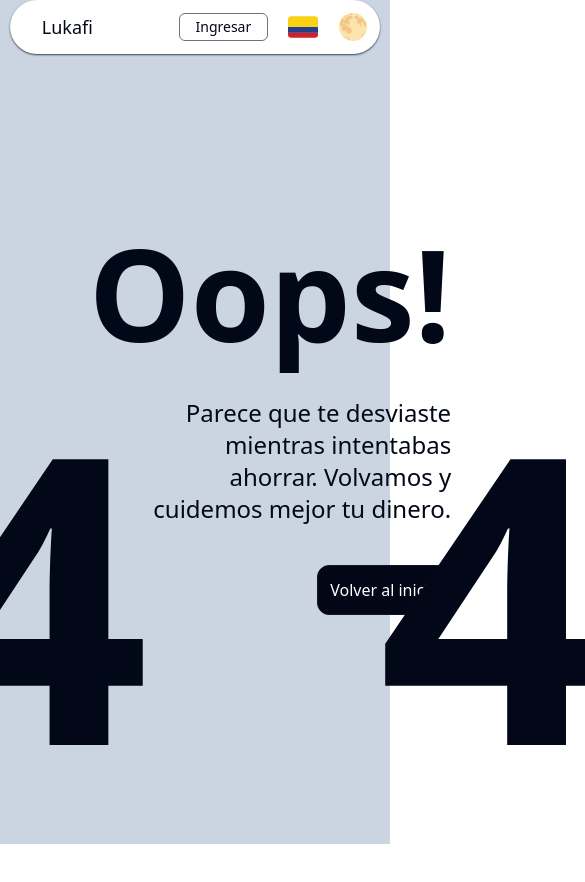
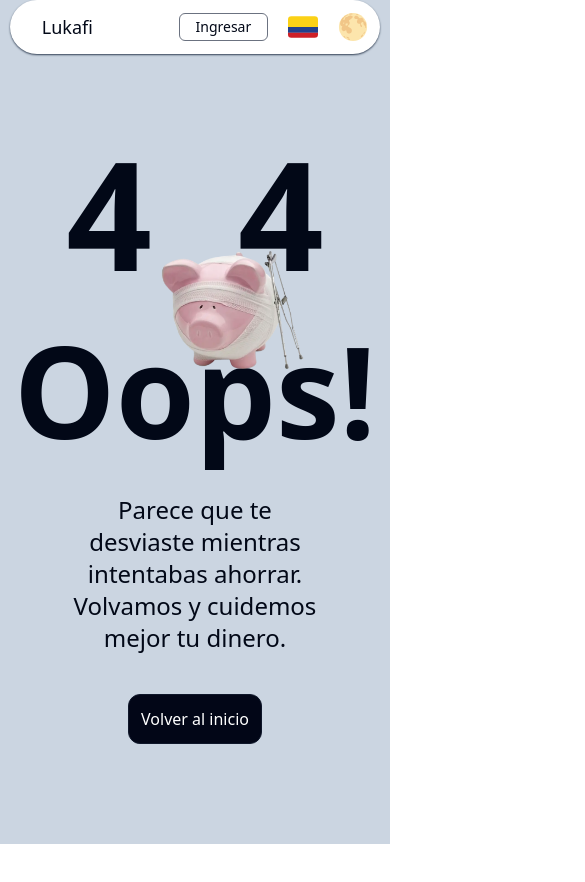
Before and after one commit to DiegoGarzon11/lukafi_front, a React (Vite) app: page /signIn in a window 390 px wide. Shown: the top 882 px of the page, 585 px wide, since content can reach past the window. After the commit the page ends 844 px from the top, so only its background shows below. Built offline with nearby package versions, Linux system fonts and the light colour scheme.

Commit message:
responsive page 404

```diff
--- a/src/pages/Page404.tsx
+++ b/src/pages/Page404.tsx
@@ -1,5 +1,5 @@
-import { useRef } from 'react';
-import { Link } from 'react-router-dom';
+import {useRef} from 'react';
+import {Link} from 'react-router-dom';
 
 export const PageNotFound = () => {
 	const audioRef = useRef(new Audio('/audio/pig.mp3'));
@@ -14,26 +14,26 @@ export const PageNotFound = () => {
 
 	return (
 		<main className='flex flex-col items-center justify-center bg-slate-300 dark:bg-slate-950 h-screen'>
-			<div className='flex justify-between items-center w-3/4 '>
+			<div className='md:flex justify-between items-center w-3/4 '>
 				<div
 					onMouseEnter={handleMouseEnter}
 					onMouseLeave={handleMouseLeave}
 					onTouchStart={handleMouseEnter}
 					onTouchEnd={handleMouseLeave}
-					className='relative group  cursor-pointer'>
-					<span className='absolute font-semibold text-[400px] -left-32 -top-28   dark:text-white group-hover:scale-105 transition-all  '>
+					className='md:relative group text-center cursor-pointer'>
+					<span className='md:absolute font-semibold md:text-[400px] text-[150px]  md:-left-32 md:-top-28 dark:text-white group-hover:scale-105 transition-all'>
 						4<span className='invisible'>0</span>4
 					</span>
 					<img
 						src='/images/img_not_found.webp'
 						alt='Imagen no encontrada'
-						className='relative w-full pl-10 row-span-2 pt-10 scale-100 transform transition-transform duration-500 hover:rotate-3 z-20 group-hover:scale-110'
+						className='md:ml-14 md:mt-3 md:w-[400px] md:relative md:left-0 md:top-0 absolute left-40 top-52 w-[150px] row-span-2 pt-10 scale-100 transform transition-transform duration-500 hover:rotate-3 z-20 group-hover:scale-110'
 					/>
 				</div>
 
-				<div className='flex flex-col items-end'>
+				<div className='flex flex-col md:items-end items-center'>
 					<p className='text-end font-semibold dark:text-white text-9xl'>Oops!</p>
-					<p className='dark:text-white text-2xl text-balance my-10 text-end'>
+					<p className='dark:text-white text-2xl text-balance my-10 text-center md:text-end'>
 						Parece que te desviaste mientras intentabas ahorrar. Volvamos y cuidemos mejor tu dinero.
 					</p>
 					<Link to='/auth'>
```
